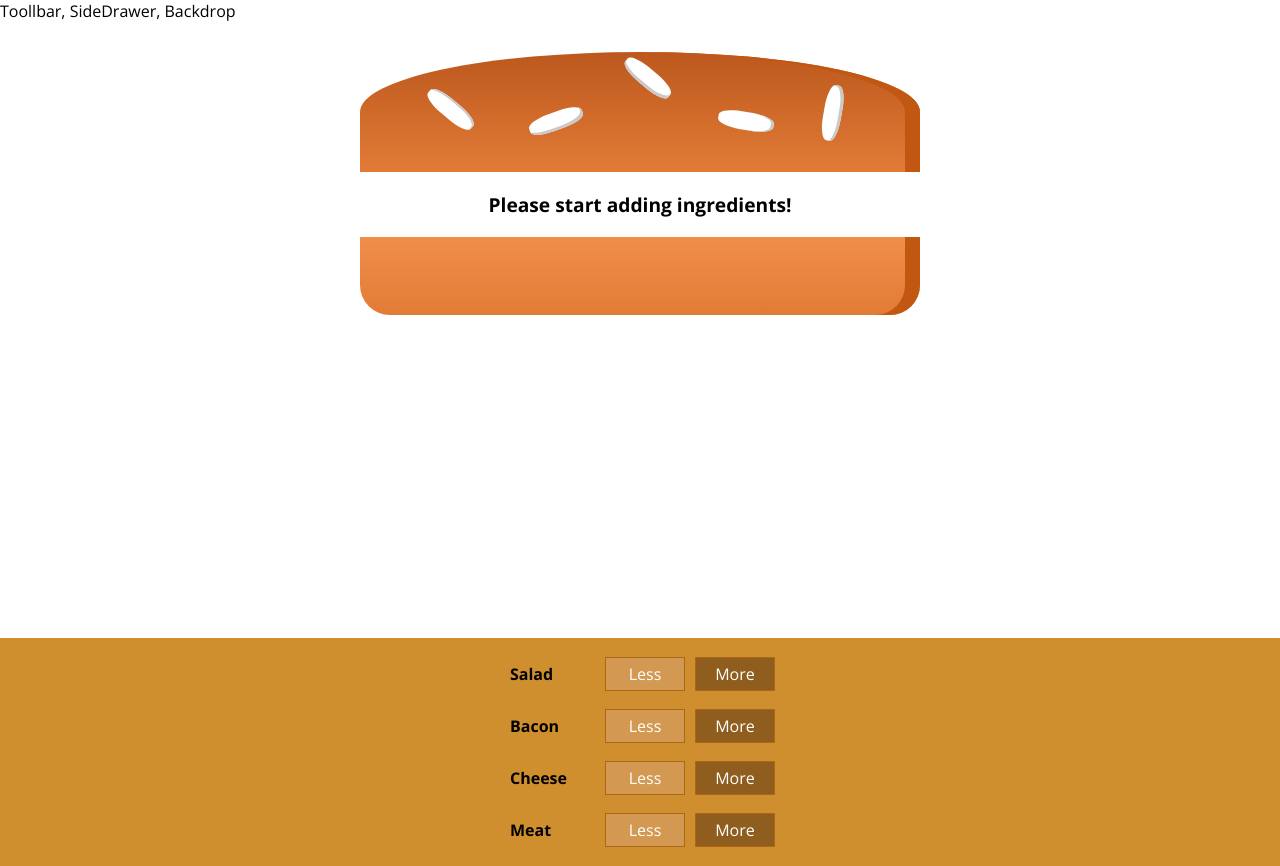
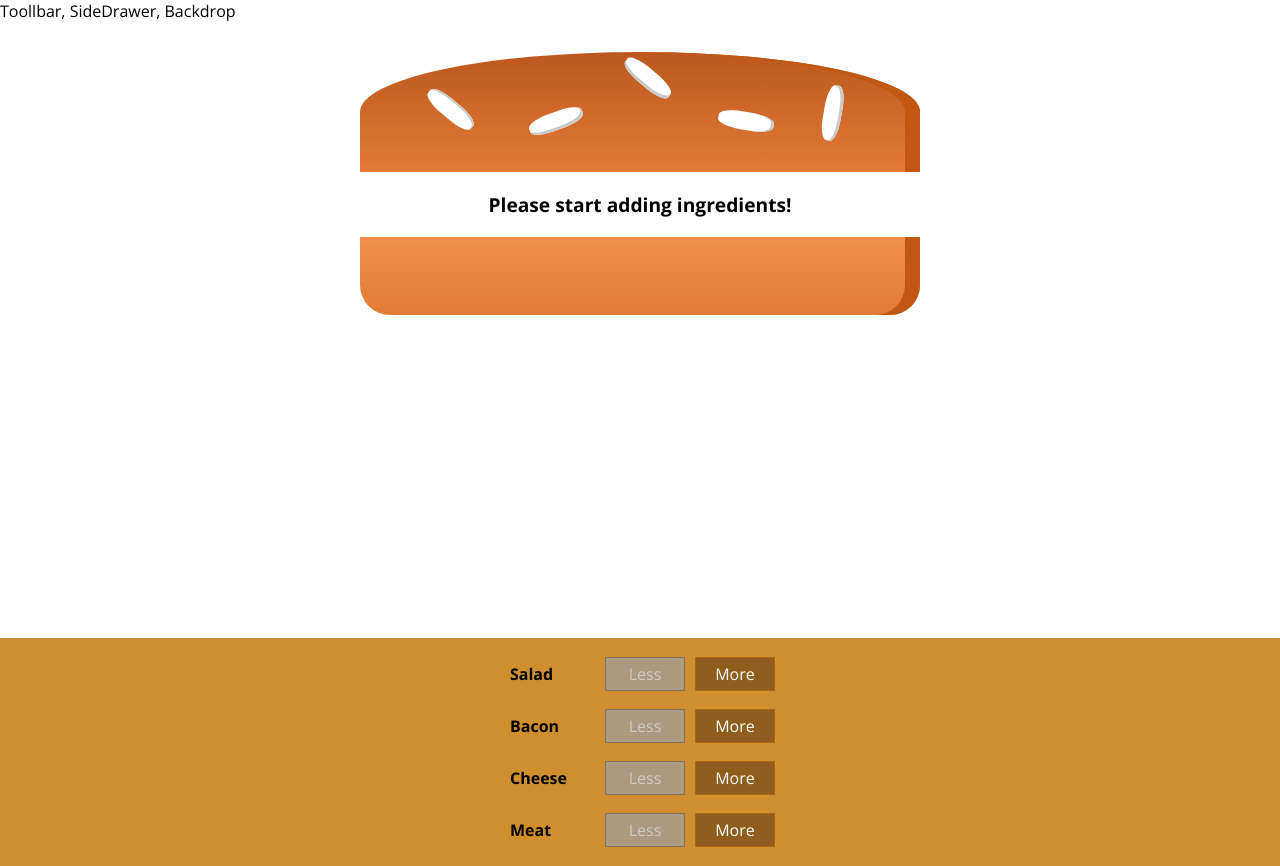
Before and after one commit to Chizycodes/react-burger-builder, a React (Create React App) app: page / in a window 1280 px wide. Built offline with nearby package versions, Linux system fonts and the light colour scheme.

Commit message:
disable button feature

```diff
--- a/src/components/Burger/BuildControls/BuildControl/BuildControl.js
+++ b/src/components/Burger/BuildControls/BuildControl/BuildControl.js
@@ -5,8 +5,16 @@
   return (
     <div className={classes.BuildControl}>
       <div className={classes.Label}>{props.label}</div>
-      <button className={classes.Less}>Less</button>
-      <button className={classes.More} onClick={props.added} >More</button>
+      <button
+        className={classes.Less}
+        onClick={props.removed}
+        disabled={props.disabled}
+      >
+        Less
+      </button>
+      <button className={classes.More} onClick={props.added}>
+        More
+      </button>
     </div>
   );
 };
--- a/src/components/Burger/BuildControls/BuildControls.js
+++ b/src/components/Burger/BuildControls/BuildControls.js
@@ -17,6 +17,8 @@
           key={ctrl.label}
           label={ctrl.label}
           added={() => props.ingredientAdded(ctrl.type)}
+          removed={() => props.ingredientRemoved(ctrl.type)}
+          disabled={props.disabled[ctrl.type]}
         />
       ))}
     </div>
--- a/src/containers/BurgerBuilder/BurgerBuilder.js
+++ b/src/containers/BurgerBuilder/BurgerBuilder.js
@@ -34,13 +34,37 @@
     this.setState({ totalPrice: newPrice, ingredients: updatedIngredients });
   };
 
-  removeIngredientHandler = () => {};
+  removeIngredientHandler = (type) => {
+    const oldCount = this.state.ingredients[type];
+    if (oldCount <= 0) {
+      return;
+    }
+    const updatedCount = oldCount - 1;
+    const updatedIngredients = {
+      ...this.state.ingredients,
+    };
+    updatedIngredients[type] = updatedCount;
+    const priceDeduction = INGREDIENT_PRICES[type];
+    const oldPrice = this.state.totalPrice;
+    const newPrice = oldPrice - priceDeduction;
+    this.setState({ totalPrice: newPrice, ingredients: updatedIngredients });
+  };
 
   render() {
+    const disabledInfo = {
+      ...this.state.ingredients,
+    };
+    for (let key in disabledInfo) {
+      disabledInfo[key] = disabledInfo[key] <= 0;
+    }
     return (
       <Aux>
         <Burger ingredients={this.state.ingredients} />
-        <BuildControls ingredientAdded={this.addIngredientHandler} />
+        <BuildControls
+          ingredientAdded={this.addIngredientHandler}
+          ingredientRemoved={this.removeIngredientHandler}
+          disabled={disabledInfo}
+        />
       </Aux>
     );
   }
```
